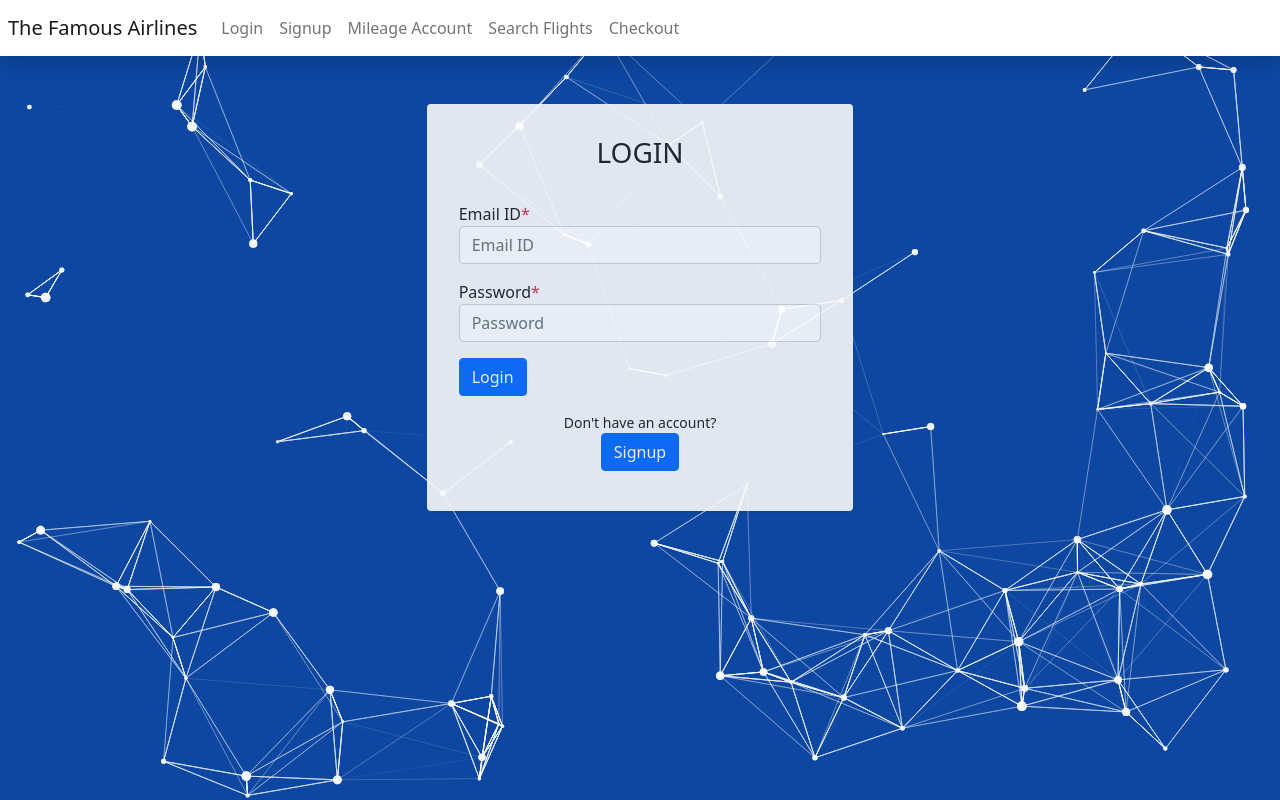
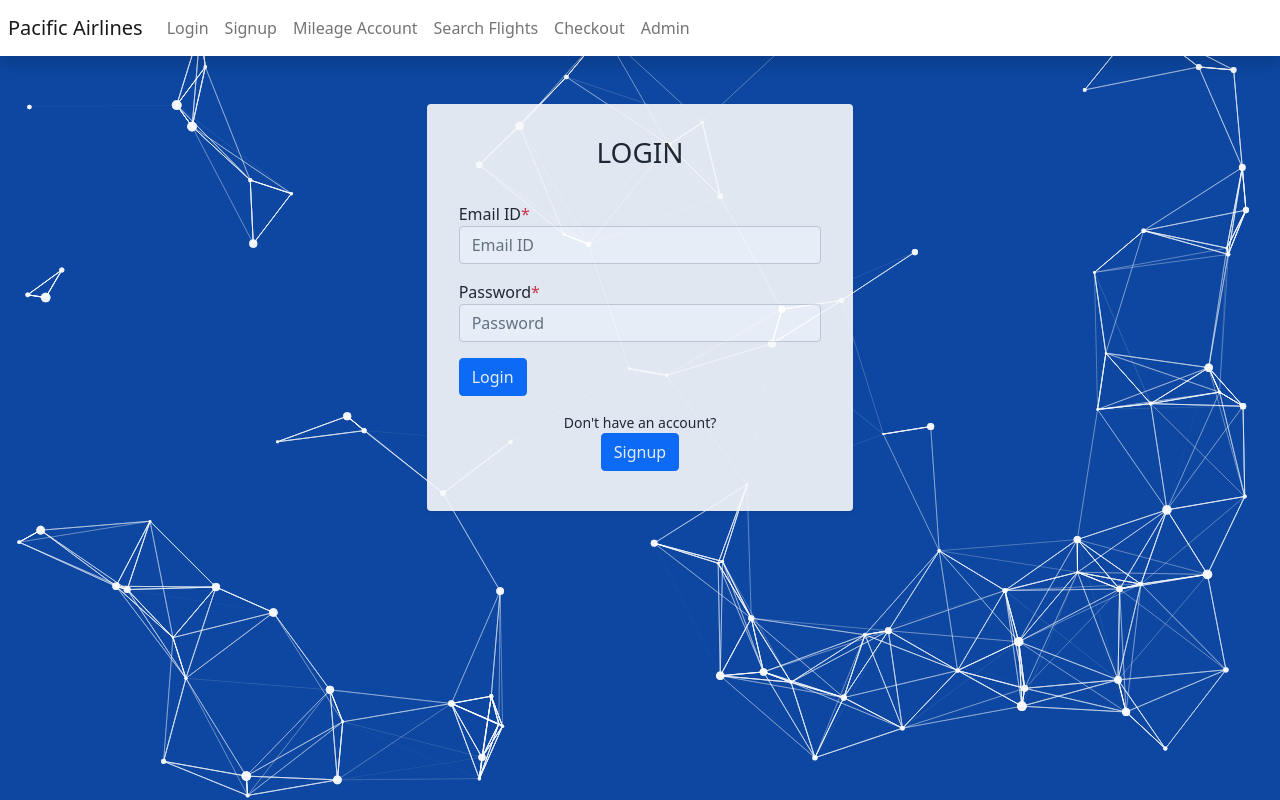
Before and after one commit to gopinathsjsu/CaliTech, a React (Create React App) app: page /login in a window 1280 px wide. Built offline with nearby package versions, Linux system fonts and the light colour scheme.

Commit message:
commit on master

```diff
--- a/src/App.js
+++ b/src/App.js
@@ -7,6 +7,7 @@ import { BrowserRouter, Route, Switch, Redirect } from "react-router-dom";
 import LoginForm from "./Screens/Login";
 import SearchFlights from "./Screens/SearchFlights";
 import Particles from "react-tsparticles";
+import AdminPage from './Screens/AdminPage'
 function App() {
   return (
     <>
@@ -102,6 +103,9 @@ function App() {
           <Route path="*">
             <Redirect to="/login" />
           </Route>
+          <Route path="/adminpage">
+            <AdminPage />
+          </Route>
         </Switch>
       </BrowserRouter>
     </>
--- a/src/Components/Navbar.js
+++ b/src/Components/Navbar.js
@@ -9,7 +9,7 @@ export default function AdminNav() {
         style={{ backgroundColor: "#fff" }}
       >
         <a className="navbar-brand" href="/">
-          The Famous Airlines
+          Pacific Airlines
         </a>
         <button
           className="navbar-toggler"
@@ -51,6 +51,11 @@ export default function AdminNav() {
                 Checkout
               </a>
             </li>
+            <li className={"nav-item"}>
+              <a className="nav-link" href="/adminpage">
+                Admin
+              </a>
+            </li>
           </ul>
         </div>
       </nav>
--- /dev/null
+++ b/src/Screens/AdminPage.js
@@ -0,0 +1,11 @@
+import React from 'react'
+
+function AdminPage() {
+    return (
+        <div>
+
+        </div>
+    )
+}
+
+export default AdminPage
```
